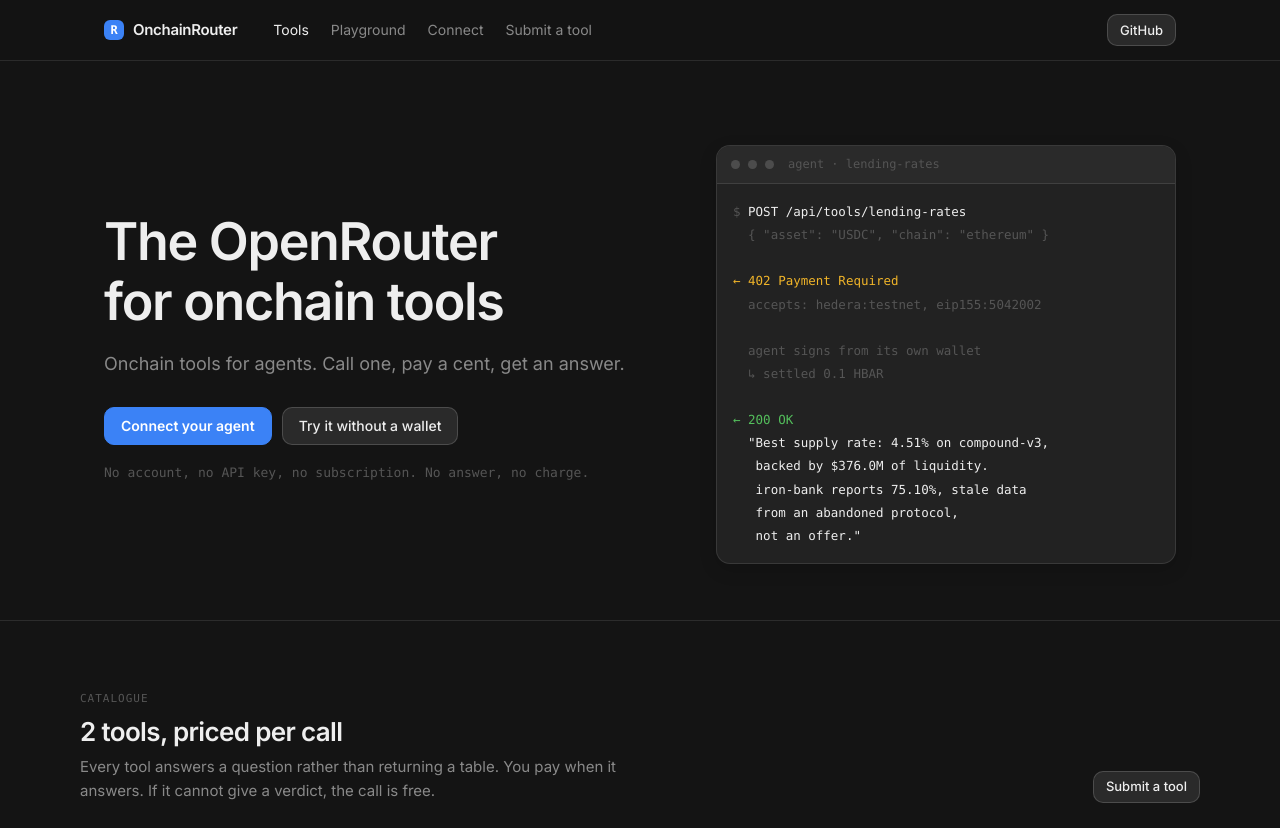
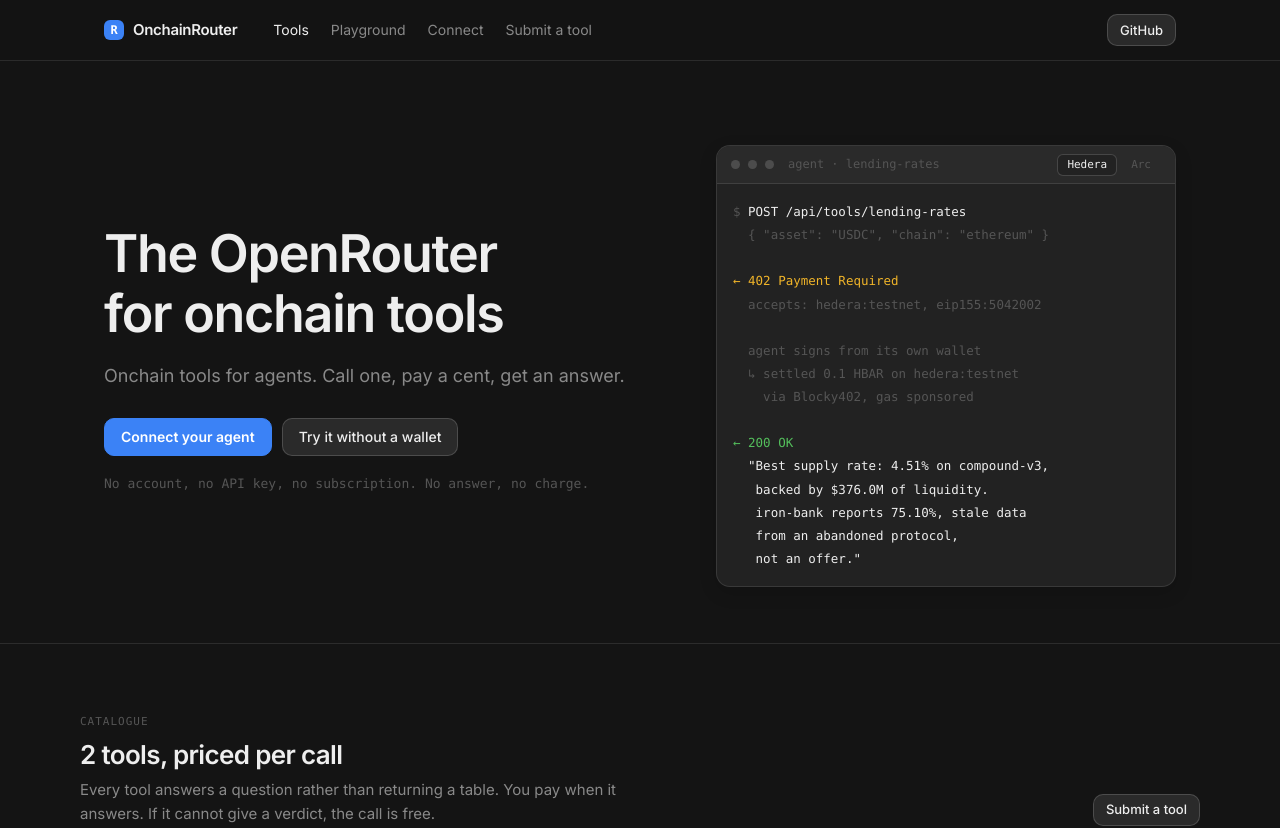
Before and after one commit to web3xDev/onchain-router, a Next.js app: page / in a window 1280 px wide. Shown: the top 828 px of the page. Built offline with nearby package versions, Linux system fonts and the light colour scheme; no server answers; what @circle-fin/x402-batching, @x402/core, @x402/hedera would draw is missing.

Commit message:
Hero terminal shows either rail
Same request, same 402, same answer; a tab switches which rail settled.

```diff
--- a/app/globals.css
+++ b/app/globals.css
@@ -68,6 +68,7 @@ button,
 .btn,
 .chip,
 .card,
+.terminal-tab,
 .search,
 .field input,
 .field textarea,
@@ -289,6 +290,34 @@ pre {
   font-family: var(--mono);
   font-size: 12px;
   color: var(--text-3);
+}
+
+.terminal-tabs {
+  margin-left: auto;
+  display: flex;
+  gap: 4px;
+}
+
+.terminal-tab {
+  height: 22px;
+  padding: 0 9px;
+  border-radius: 6px;
+  border: 1px solid transparent;
+  background: transparent;
+  color: var(--text-3);
+  font-family: var(--mono);
+  font-size: 11px;
+  cursor: pointer;
+}
+
+.terminal-tab:hover {
+  color: var(--text);
+}
+
+.terminal-tab[aria-pressed="true"] {
+  color: var(--text);
+  background: var(--surface);
+  border-color: var(--border-strong);
 }
 
 .terminal-dot {
--- a/app/page.tsx
+++ b/app/page.tsx
@@ -2,6 +2,7 @@ import Link from "next/link";
 import { catalogue, CATEGORIES, TOOLS } from "@/lib/tools/registry";
 import { rails } from "@/lib/x402";
 import { ToolCatalogue } from "@/components/tool-catalogue";
+import { HeroTerminal } from "@/components/hero-terminal";
 
 // The rails are read from the deployment's own configuration, so this renders per
 // request rather than being frozen into the build. A page that says "0 rails live"
@@ -39,40 +40,7 @@ export default function Home() {
             <p className="hero-note">No account, no API key, no subscription. No answer, no charge.</p>
           </div>
 
-          <div className="terminal">
-            <div className="terminal-bar">
-              <span className="terminal-dot" />
-              <span className="terminal-dot" />
-              <span className="terminal-dot" />
-              <span style={{ marginLeft: 6 }}>agent · lending-rates</span>
-            </div>
-            <pre className="terminal-body">
-              <span className="t-dim">$ </span>
-              <span className="t-key">POST /api/tools/lending-rates</span>
-              {"\n"}
-              <span className="t-dim">{'  { "asset": "USDC", "chain": "ethereum" }'}</span>
-              {"\n\n"}
-              <span className="t-warn">← 402 Payment Required</span>
-              {"\n"}
-              <span className="t-dim">{"  accepts: hedera:testnet, eip155:5042002"}</span>
-              {"\n\n"}
-              <span className="t-dim">{"  agent signs from its own wallet"}</span>
-              {"\n"}
-              <span className="t-dim">{"  ↳ settled 0.1 HBAR"}</span>
-              {"\n\n"}
-              <span className="t-ok">← 200 OK</span>
-              {"\n"}
-              <span className="t-key">
-                {'  "Best supply rate: 4.51% on compound-v3,\n   backed by $376.0M of liquidity.'}
-              </span>
-              {"\n"}
-              <span className="t-key">
-                {'   iron-bank reports 75.10%, stale data\n   from an abandoned protocol,'}
-              </span>
-              {"\n"}
-              <span className="t-key">{'   not an offer."'}</span>
-            </pre>
-          </div>
+          <HeroTerminal />
         </div>
       </section>
 
--- /dev/null
+++ b/components/hero-terminal.tsx
@@ -0,0 +1,81 @@
+"use client";
+
+import { useState } from "react";
+
+type RailId = "hedera" | "arc";
+
+/**
+ * The same call, settled on either rail. Only the settlement line changes: the
+ * request, the 402 and the answer are identical, which is the point being made.
+ */
+const RAILS: Record<RailId, { label: string; settled: string; via: string }> = {
+  hedera: {
+    label: "Hedera",
+    settled: "settled 0.1 HBAR on hedera:testnet",
+    via: "via Blocky402, gas sponsored",
+  },
+  arc: {
+    label: "Arc",
+    settled: "settled 0.01 USDC on eip155:5042002",
+    via: "via Circle Gateway, gasless",
+  },
+};
+
+export function HeroTerminal() {
+  const [rail, setRail] = useState<RailId>("hedera");
+  const current = RAILS[rail];
+
+  return (
+    <div className="terminal">
+      <div className="terminal-bar">
+        <span className="terminal-dot" />
+        <span className="terminal-dot" />
+        <span className="terminal-dot" />
+        <span style={{ marginLeft: 6 }}>agent · lending-rates</span>
+
+        <div className="terminal-tabs">
+          {(Object.keys(RAILS) as RailId[]).map((id) => (
+            <button
+              key={id}
+              type="button"
+              className="terminal-tab"
+              aria-pressed={rail === id}
+              onClick={() => setRail(id)}
+            >
+              {RAILS[id].label}
+            </button>
+          ))}
+        </div>
+      </div>
+
+      <pre className="terminal-body">
+        <span className="t-dim">$ </span>
+        <span className="t-key">POST /api/tools/lending-rates</span>
+        {"\n"}
+        <span className="t-dim">{'  { "asset": "USDC", "chain": "ethereum" }'}</span>
+        {"\n\n"}
+        <span className="t-warn">← 402 Payment Required</span>
+        {"\n"}
+        <span className="t-dim">{"  accepts: hedera:testnet, eip155:5042002"}</span>
+        {"\n\n"}
+        <span className="t-dim">{"  agent signs from its own wallet"}</span>
+        {"\n"}
+        <span className="t-dim">{`  ↳ ${current.settled}`}</span>
+        {"\n"}
+        <span className="t-dim">{`    ${current.via}`}</span>
+        {"\n\n"}
+        <span className="t-ok">← 200 OK</span>
+        {"\n"}
+        <span className="t-key">
+          {'  "Best supply rate: 4.51% on compound-v3,\n   backed by $376.0M of liquidity.'}
+        </span>
+        {"\n"}
+        <span className="t-key">
+          {'   iron-bank reports 75.10%, stale data\n   from an abandoned protocol,'}
+        </span>
+        {"\n"}
+        <span className="t-key">{'   not an offer."'}</span>
+      </pre>
+    </div>
+  );
+}
```
